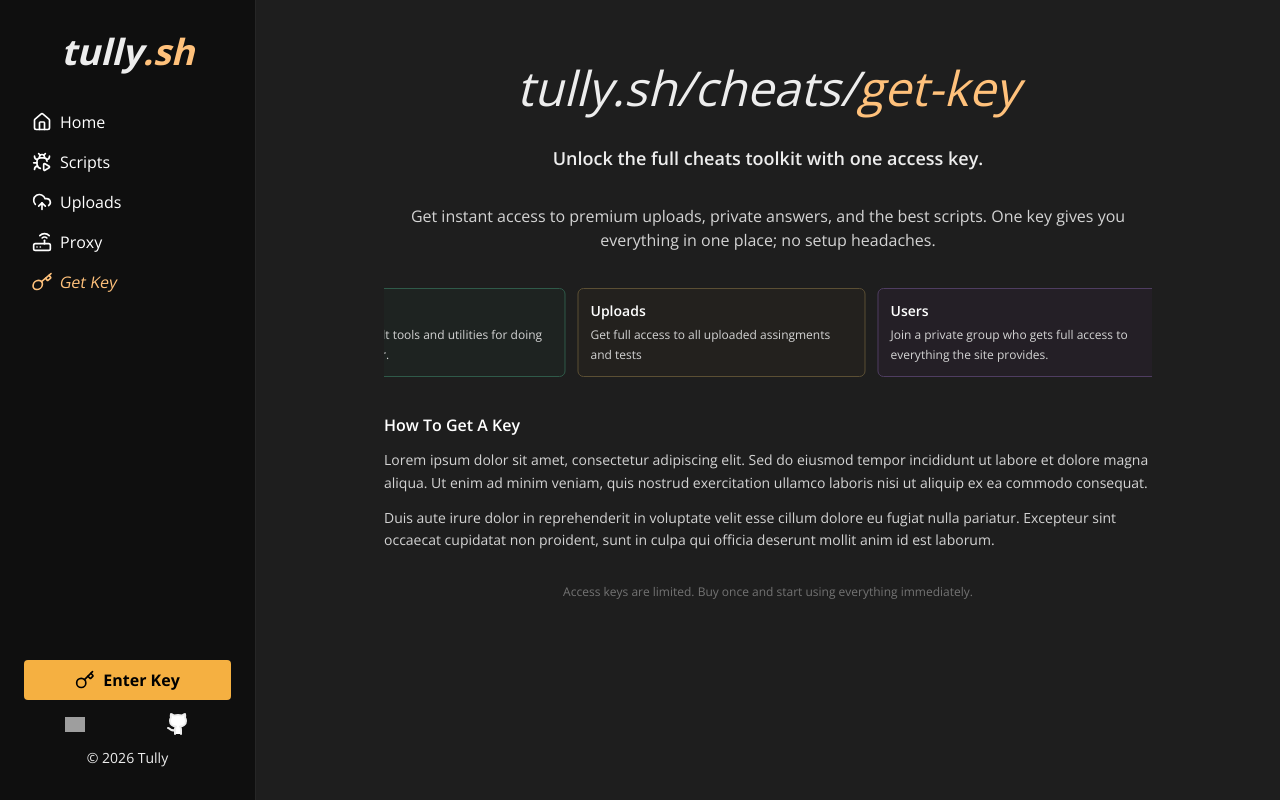
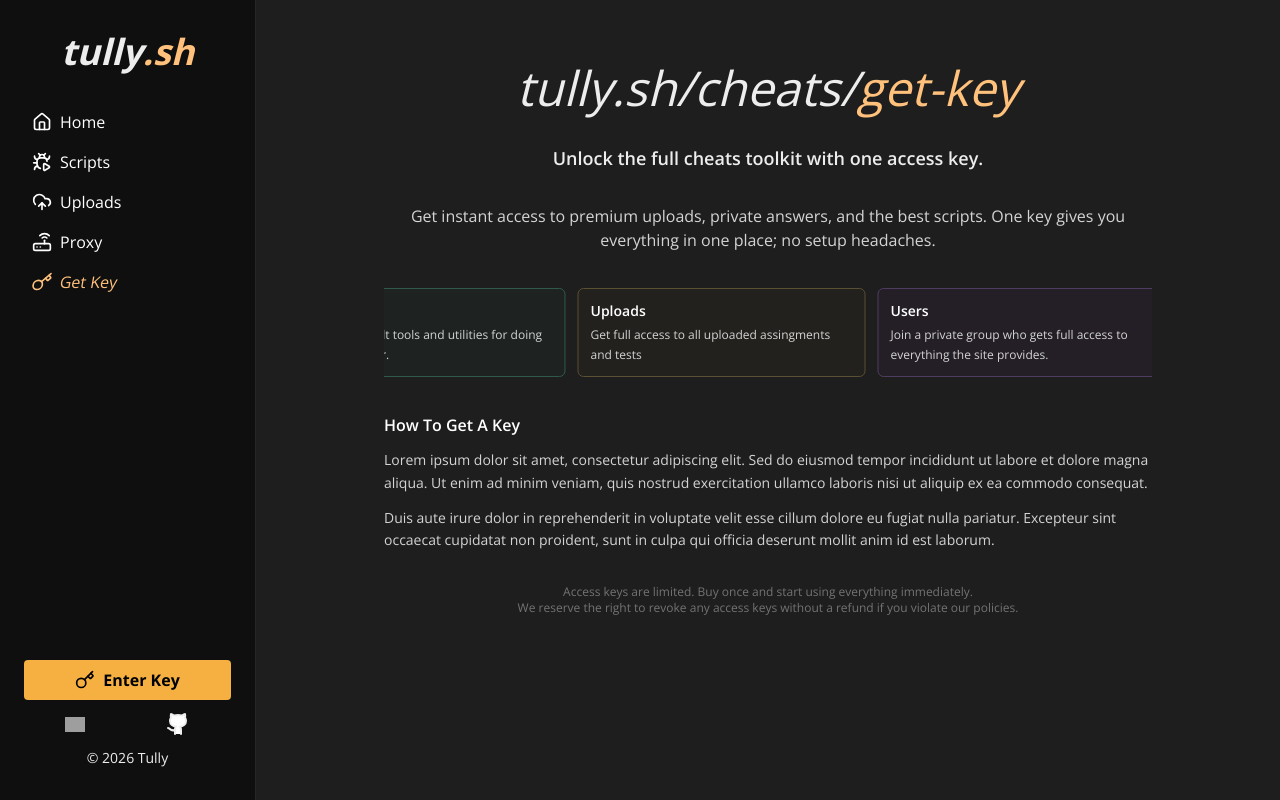
Before and after one commit to Tullysaurus/tully.sh, a Next.js app: page /cheats/get-key in a window 1280 px wide. Built offline with nearby package versions, Linux system fonts and the light colour scheme; no server answers; grey boxes are pictures that could not be loaded.

Commit message:
Update footer on get-key page

```diff
--- a/src/app/(main)/cheats/get-key/page.tsx
+++ b/src/app/(main)/cheats/get-key/page.tsx
@@ -61,6 +61,8 @@ export default function GetKey() {
       </section>
       <p className="reveal-up delay-4 text-center text-xs text-neutral-500">
         Access keys are limited. Buy once and start using everything immediately.
+        <br />
+        We reserve the right to revoke any access keys without a refund if you violate our policies.
       </p>
     </div>
   );
```
